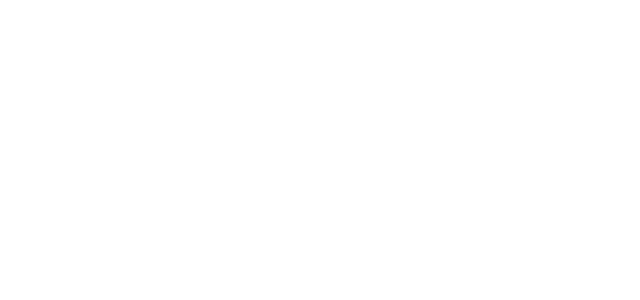
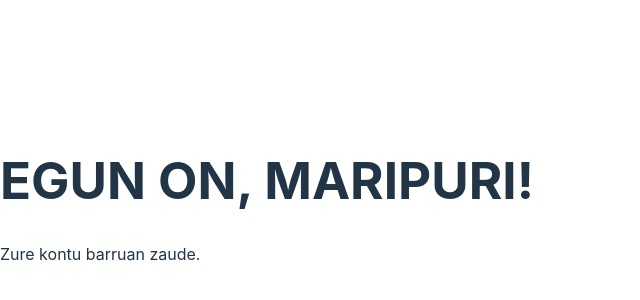
Before and after one commit to AmaiaAbaroa/NOKA_React_Laravel, a React (Vite) app in the folder Noka-FrontEnd/: page /login-exitoso in a window 1280 px wide. Before the commit this address had no page. Shown: the part 200-500 px from the top of the page, without its empty margins (0-640 px from the left). Built offline with nearby package versions, Linux system fonts and the light colour scheme.

Commit message:
HellowLogin created

```diff
--- a/Noka-FrontEnd/src/configuration/Router.jsx
+++ b/Noka-FrontEnd/src/configuration/Router.jsx
@@ -2,6 +2,7 @@ import { BrowserRouter, Routes, Route } from "react-router-dom";
 import RegistroUsuario from "../pages/Register";
 import Login from "../pages/Login";
 import SignInSuccessPage from "../pages/SignInSuccessPage";
+import HellowLogin from "../pages/HellowLogin";
 
 
 
@@ -11,6 +12,7 @@ const Router= () => {
             <Routes>
 
                 <Route path='/login' element={<Login></Login>}></Route>
+                <Route path='/login-exitoso' element={<HellowLogin></HellowLogin>}></Route>
                 <Route path='/registro' element={<RegistroUsuario></RegistroUsuario>}></Route>
                 <Route path='/registro-exitoso' element={<SignInSuccessPage></SignInSuccessPage>}></Route>
             </Routes>
--- /dev/null
+++ b/Noka-FrontEnd/src/pages/HellowLogin.jsx
@@ -0,0 +1,19 @@
+
+
+export default function HellowLogin(){
+    return(
+        <>
+
+            <main>
+               <h1>EGUN ON, MARIPURI! </h1>
+                <div>
+
+                    <p>
+                        Zure kontu barruan zaude.
+                    </p>
+                </div>
+            </main>
+
+        </>
+    )
+}
--- a/Noka-FrontEnd/src/pages/Login.jsx
+++ b/Noka-FrontEnd/src/pages/Login.jsx
@@ -6,7 +6,9 @@ const Login = () => {
 
   const FORM_ENDPOINT = "http://localhost:8000/api/login";
   const navigate = useNavigate();
-
+  const logIn = (data) => {
+    sessionStorage.setItem("UserID", data['UserID']);
+}
   const handleSubmit = async (event) => {
     event.preventDefault();
 
@@ -14,7 +16,8 @@ const Login = () => {
         axios.post(FORM_ENDPOINT,new FormData(event.target))
         .then(response=>{
             if(response.data){
-              navigate('/registro-exitoso');
+              logIn(response.data);
+              navigate('/login-exitoso');
             }
           })
 
--- a/Noka-FrontEnd/src/services/APIService.jsx
+++ b/Noka-FrontEnd/src/services/APIService.jsx
@@ -152,7 +152,6 @@ export function APIService(url, method, requestData) {
     }
   };
 
-
   useEffect(() => {
     switch(method){
       case 'GET' :
```
